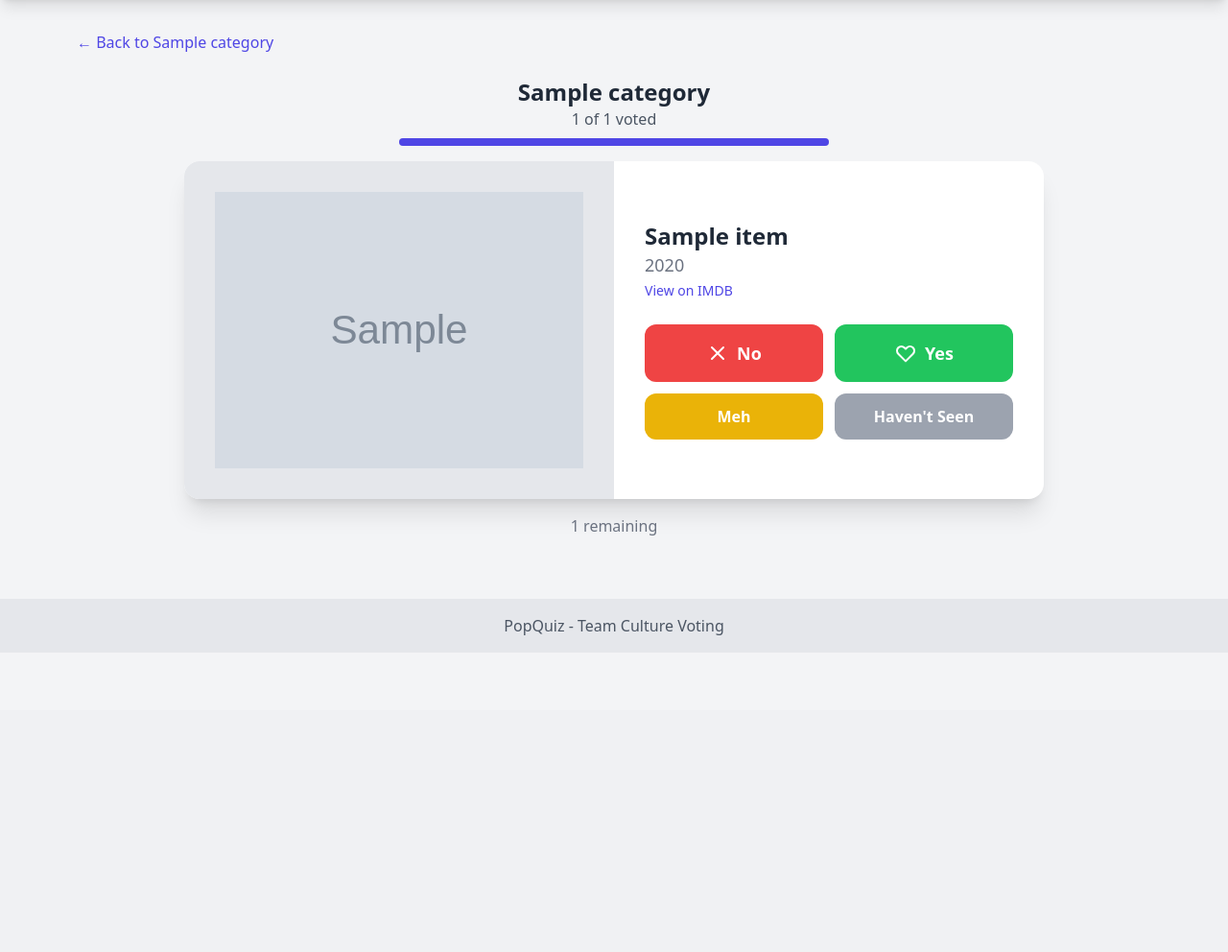
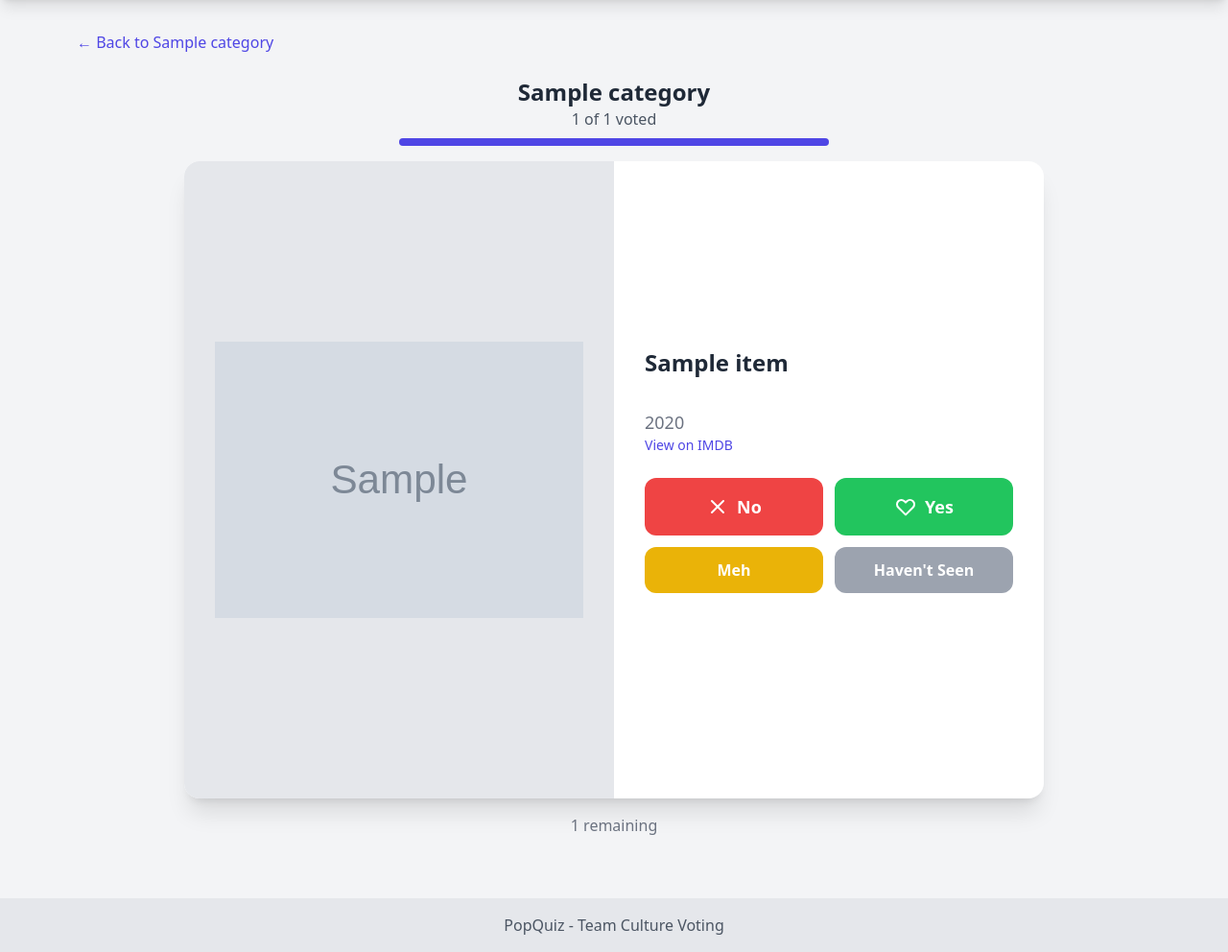
Before and after one commit to chnm/popquiz, a Django app: template catalog/templates/catalog/swipe_vote.html in a window 1280 px wide. Shown: the part 60-1052 px from the top of the page at 96% size. Before the commit the page ends 722 px from the top, so only its background shows below. Run offline with Django 5.2, Linux system fonts and the light colour scheme; tables that the repository leaves empty hold one stand-in row (values such as "Sample post"); the template is opened without the code that fills it: values that come from a table or form of the project are taken from there, most other values are stand-ins (such as "Sample title", 1, 10 or a date in 2020); grey boxes marked "Sample" are stand-in pictures; some libraries are stand-ins or nearby versions.

Commit message:
Fix layout jitter on voting page with fixed element heights
- Set poster container to fixed 600px height on desktop
- Add minimum height to movie title (64px)
- Fix year and IMDB link heights (28px and 20px)
- Use visibility instead of display for IMDB link to maintain space
- Set button container to fixed 140px height on desktop
- Prevents any movement or jitter when movies load via AJAX

Co-Authored-By: Claude Sonnet 4.5 <noreply@anthropic.com>

```diff
--- a/catalog/templates/catalog/swipe_vote.html
+++ b/catalog/templates/catalog/swipe_vote.html
@@ -22,8 +22,8 @@
         <div class="bg-white rounded-2xl shadow-xl overflow-hidden md:flex md:items-center">
             <!-- Poster Column (Left on desktop) -->
             <div class="relative bg-gray-200 md:flex-shrink-0 md:w-1/2 md:flex md:items-center md:justify-center md:p-8">
-                <!-- Mobile: Fixed height, Desktop: Auto height with max -->
-                <div id="poster-container" class="h-96 md:h-auto md:max-h-[600px] flex items-center justify-center">
+                <!-- Fixed height to prevent layout shifts -->
+                <div id="poster-container" class="h-96 md:h-[600px] flex items-center justify-center">
                     {% if current_item.poster_url %}
                         <img id="movie-poster" src="{{ current_item.poster_url }}" alt="{{ current_item.title }}"
                              class="w-full h-full object-contain"
@@ -48,13 +48,13 @@
             <div class="md:flex-1 md:flex md:flex-col md:justify-center md:p-8">
                 <!-- Title and Year -->
                 <div class="p-6 md:p-0 md:mb-6 text-center md:text-left">
-                    <h2 id="movie-title" class="text-2xl font-bold text-gray-800">{{ current_item.title }}</h2>
-                    <p id="movie-year" class="text-gray-500 text-lg">{% if current_item.year %}{{ current_item.year }}{% endif %}</p>
-                    <a id="imdb-link" href="{% if current_item.imdb_url %}{{ current_item.imdb_url }}{% else %}#{% endif %}" target="_blank" class="text-indigo-600 hover:underline text-sm" {% if not current_item.imdb_url %}style="display: none;"{% endif %}>View on IMDB</a>
+                    <h2 id="movie-title" class="text-2xl font-bold text-gray-800 min-h-[64px]">{{ current_item.title }}</h2>
+                    <p id="movie-year" class="text-gray-500 text-lg h-7">{% if current_item.year %}{{ current_item.year }}{% endif %}</p>
+                    <a id="imdb-link" href="{% if current_item.imdb_url %}{{ current_item.imdb_url }}{% else %}#{% endif %}" target="_blank" class="text-indigo-600 hover:underline text-sm block h-5" {% if not current_item.imdb_url %}style="visibility: hidden;"{% endif %}>View on IMDB</a>
                 </div>
 
                 <!-- Vote Buttons -->
-                <div class="p-6 pt-0 md:p-0">
+                <div class="p-6 pt-0 md:p-0 md:h-[140px]">
                     <input type="hidden" id="current-item-id" value="{{ current_item.id }}">
                     <div class="grid grid-cols-2 gap-3 mb-3">
                         <button data-choice="no" class="vote-btn w-full py-4 rounded-xl bg-red-500 hover:bg-red-600 text-white font-bold text-lg transition duration-200 flex items-center justify-center space-x-2">
@@ -164,9 +164,10 @@ document.addEventListener('DOMContentLoaded', function() {
                         const imdbLink = document.getElementById('imdb-link');
                         if (item.imdb_url) {
                             imdbLink.href = item.imdb_url;
-                            imdbLink.style.display = '';
+                            imdbLink.style.visibility = 'visible';
                         } else {
-                            imdbLink.style.display = 'none';
+                            imdbLink.href = '#';
+                            imdbLink.style.visibility = 'hidden';
                         }
 
                         // Update poster
```
